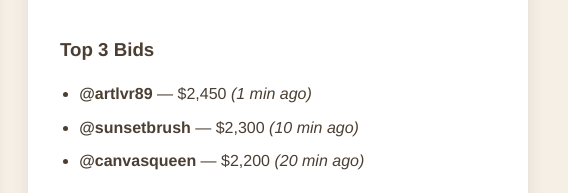
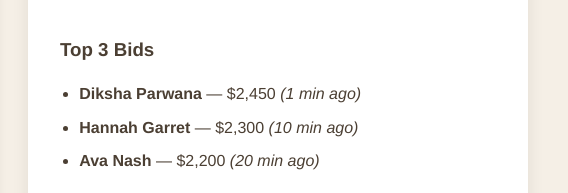
Before and after one commit to Madhavsakhuja23/Art_Auction, a plain HTML site: page live8.html in a window 1280 px wide. Shown: the part 628-821 px from the top of the page, 712-1280 px from the left. Drawn offline with Linux system fonts and the light colour scheme.

Commit message:
Update live8.html

```diff
--- a/live8.html
+++ b/live8.html
@@ -233,7 +233,7 @@
       <div class="info-section artist">
         <h3>Artist Info</h3>
         <div class="artist-flex">
-          <img src="artist.jpg" alt="Artist Profile Picture">
+          <img src="images\artist.jpeg" alt="Artist Profile Picture">
           <div>
             <p><strong>Name:</strong> Ava Rodriguez</p>
             <p><strong>Exhibitions:</strong> Latin American Art Fair 2022, Serenity in Canvas 2023</p>
@@ -244,9 +244,9 @@
       <div class="info-section bids">
         <h3>Top 3 Bids</h3>
         <ul>
-          <li><strong>@artlvr89</strong> — $2,450 <em>(1 min ago)</em></li>
-          <li><strong>@sunsetbrush</strong> — $2,300 <em>(10 min ago)</em></li>
-          <li><strong>@canvasqueen</strong> — $2,200 <em>(20 min ago)</em></li>
+          <li><strong>Diksha Parwana</strong> — $2,450 <em>(1 min ago)</em></li>
+          <li><strong>Hannah Garret</strong> — $2,300 <em>(10 min ago)</em></li>
+          <li><strong>Ava Nash</strong> — $2,200 <em>(20 min ago)</em></li>
         </ul>
       </div>
     </div>
```
